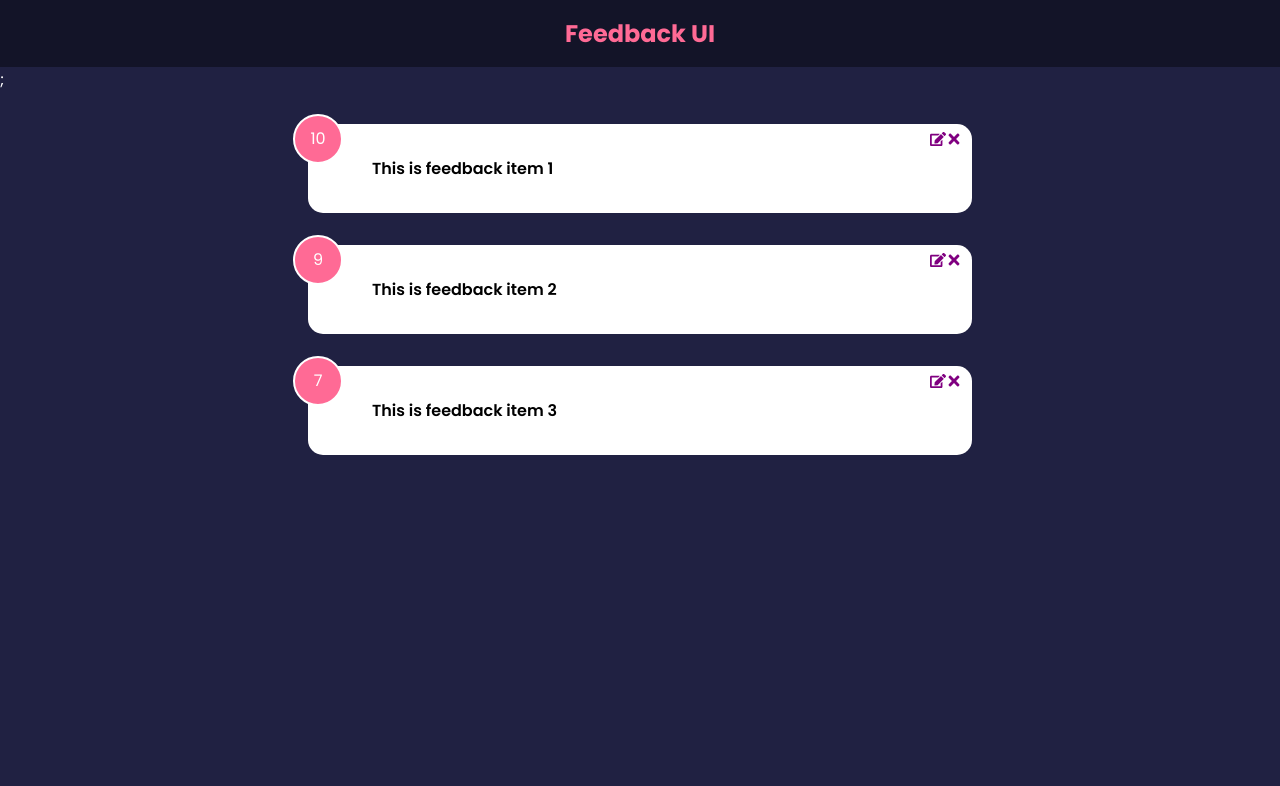
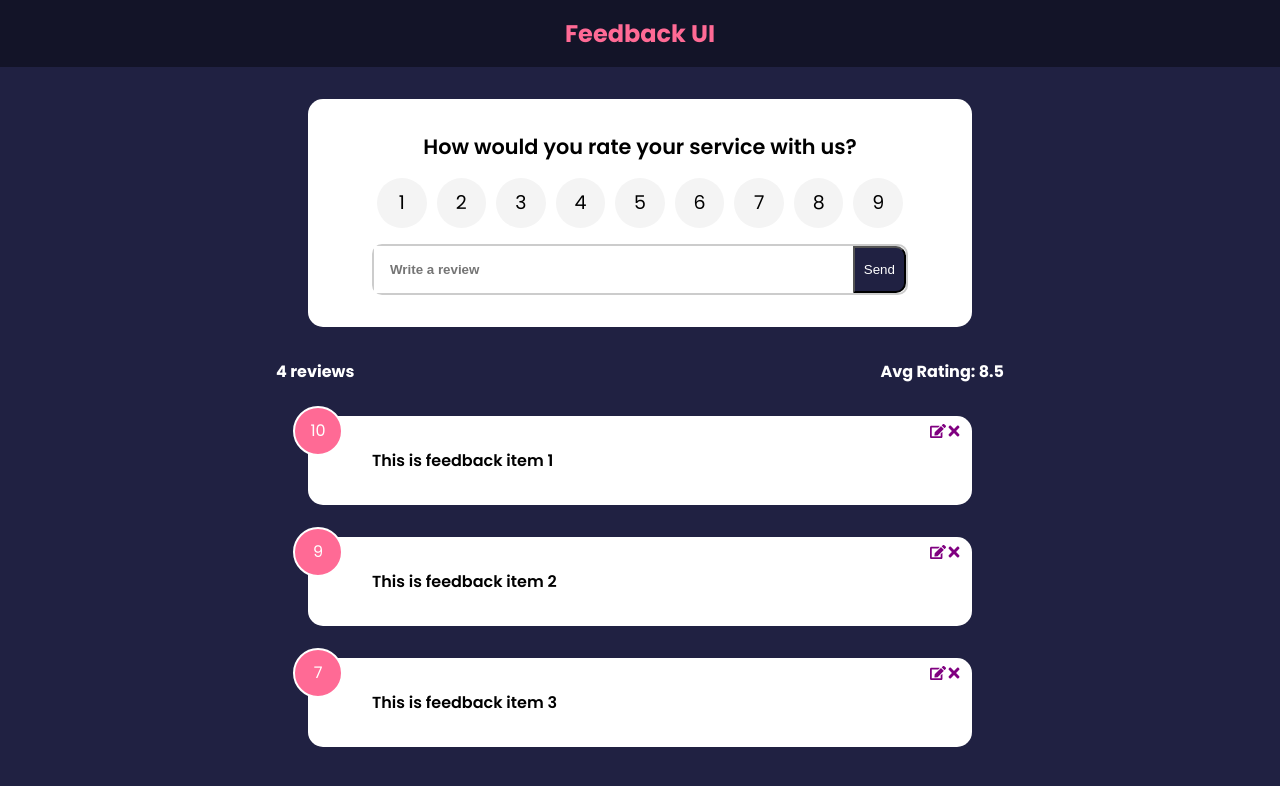
Before and after one commit to sohaibfurqan92/feedback-app-react, a React (Create React App) app: page / in a window 1280 px wide. Shown: the top 786 px of the page. Built offline with nearby package versions, Linux system fonts and the light colour scheme.

Commit message:
Added new components

```diff
--- a/src/App.js
+++ b/src/App.js
@@ -2,13 +2,17 @@ import Navbar from './components/Navbar';
 import FeedbackList from './components/FeedbackList';
 import { useState } from 'react';
 import data from './data/FeedbackData';
+import FeedbackForm from './components/FeedbackForm';
+import FeedbackStats from './components/FeedbackStats';
 
 function App() {
   const [feedback, setFeedback] = useState(data);
   return (
     <>
-      <Navbar bgColor='#131428' color='#ff6a95' />;
+      <Navbar bgColor='#131428' color='#ff6a95' />
       <div className='container'>
+        <FeedbackForm />
+        <FeedbackStats />
         <FeedbackList feedback={feedback} />
       </div>
     </>
```
